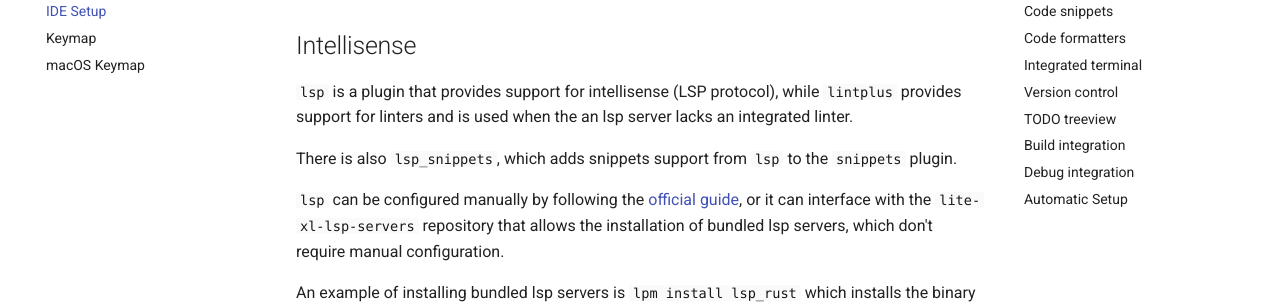
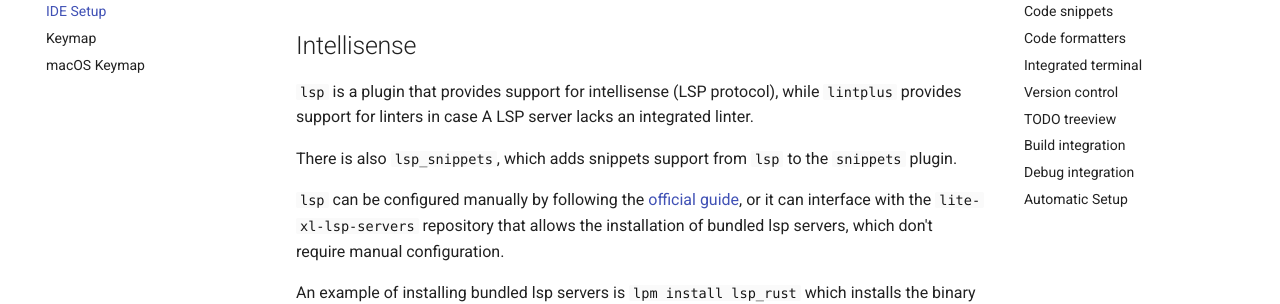
Before and after one commit to lite-xl/lite-xl.github.io, an MkDocs documentation site: the page built from docs/user-guide/ide-setup.md, in a window 1280 px wide and 900 px high, scrolled down 911 px. Shown: the part 178-482 px from the top of the window. Built offline with MkDocs 1.6.1 and Material for MkDocs 9.7.7, drawn with Linux system fonts in a browser that asks for light colours; some web fonts are replaced; comment, search, counter and statistics services are not loaded; the version menu is left out.

Commit message:
Update docs/user-guide/ide-setup.md
Co-authored-by: Takase <20792268+takase1121@users.noreply.github.com>

```diff
--- a/docs/user-guide/ide-setup.md
+++ b/docs/user-guide/ide-setup.md
@@ -28,7 +28,7 @@
 `meta_languages` is a metapackage that installs all supported syntax-highlighting plugins.
 
 ## Intellisense
-`lsp` is a plugin that provides support for intellisense (LSP protocol), while `lintplus` provides support for linters and is used when the an lsp server lacks an integrated linter.
+`lsp` is a plugin that provides support for intellisense (LSP protocol), while `lintplus` provides support for linters in case A LSP server lacks an integrated linter.
 
 There is also `lsp_snippets`, which adds snippets support from `lsp` to the `snippets` plugin.
 
```
